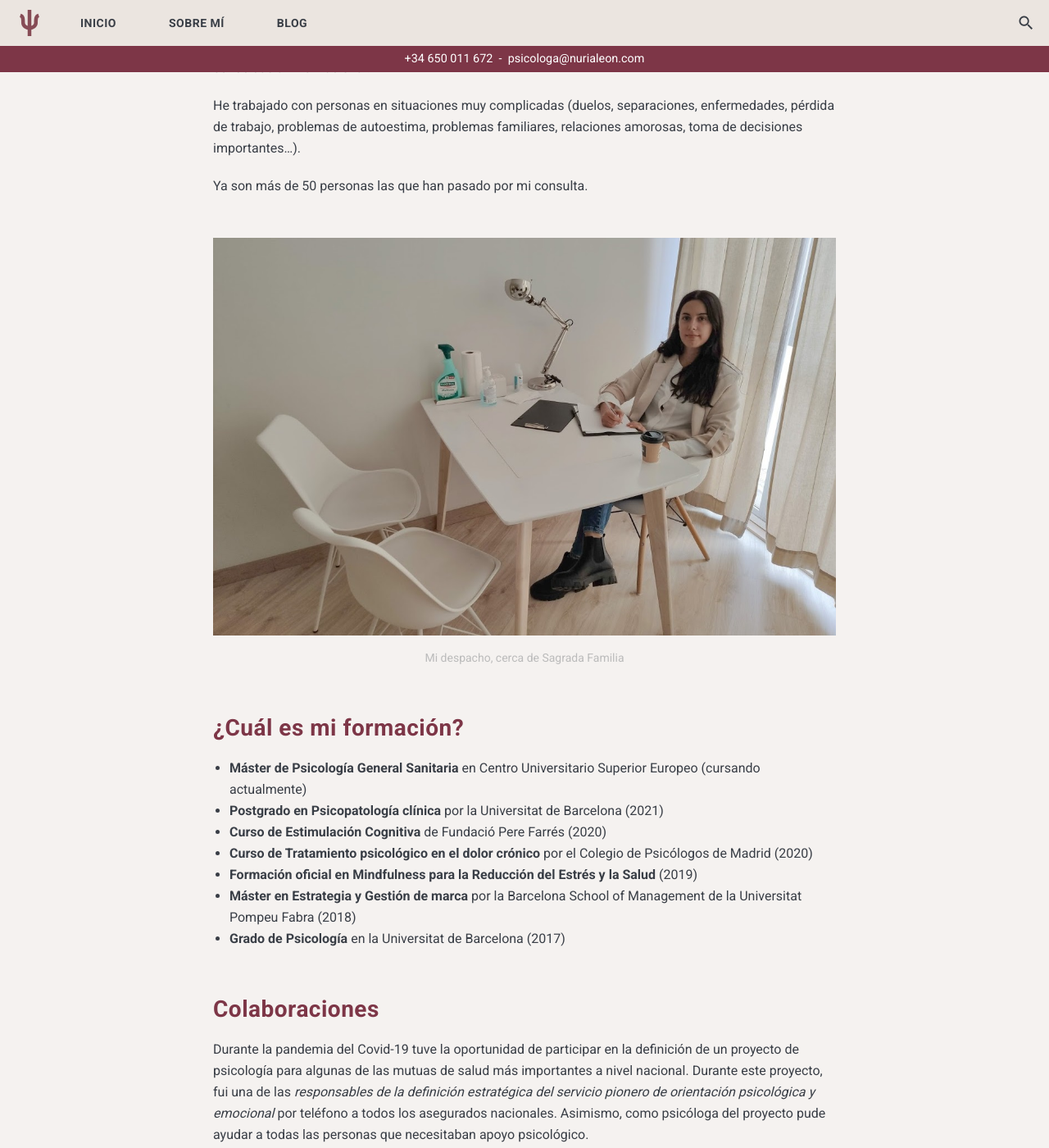
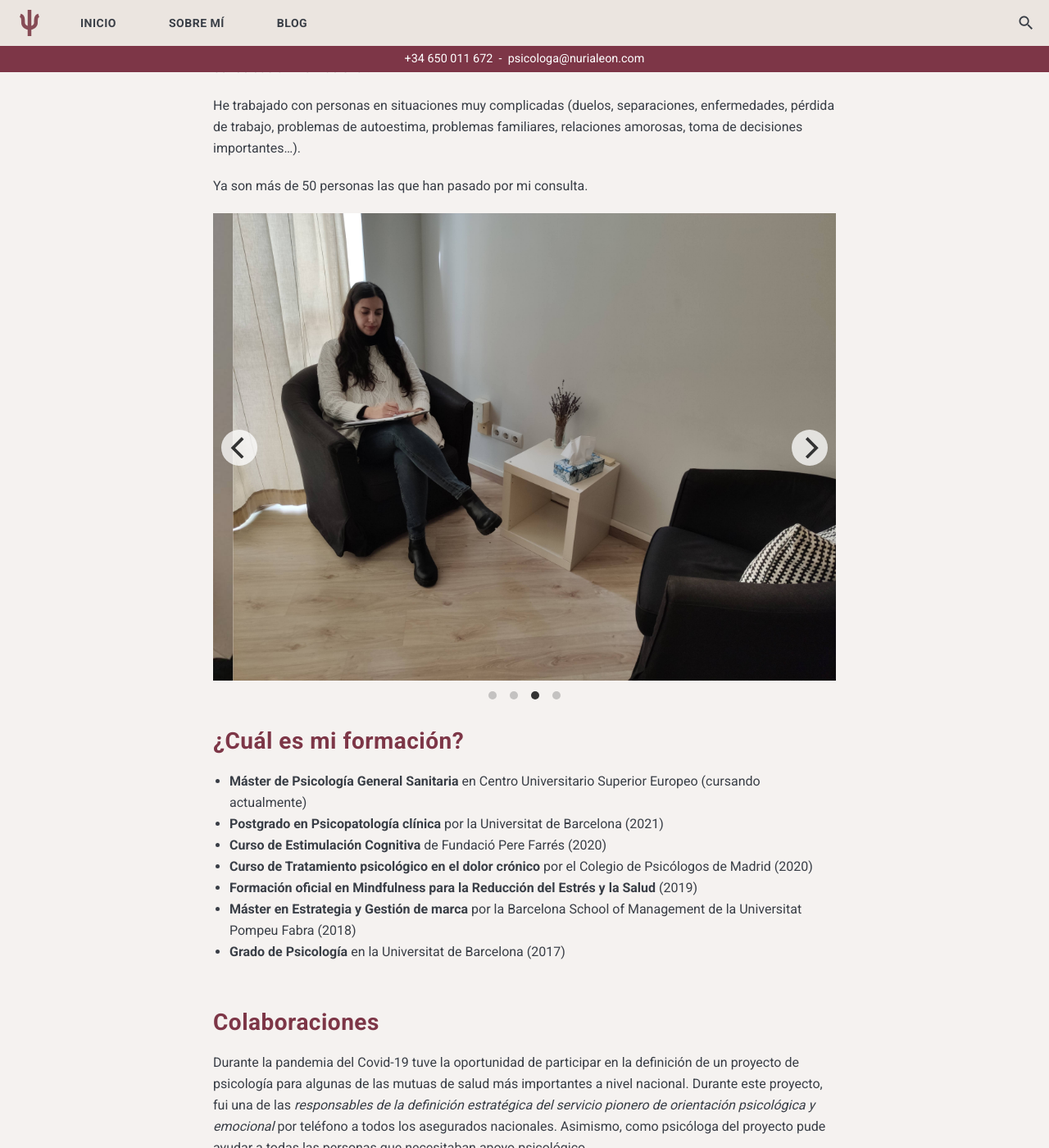
Before and after one commit to nurialeonsallent/nurialeon.com, a Jekyll site: the page built from _pages/sobre-mi.md, in a window 1280 px wide and 1400 px high, scrolled down 354 px. Shown: the whole window at 82% size. Built offline with Jekyll 4.4.1, drawn with Linux system fonts in a browser that asks for light colours; nearby versions of some CDN libraries.

Commit message:
add flickity carousel

```diff
--- a/_includes/javascripts.html
+++ b/_includes/javascripts.html
@@ -16,6 +16,19 @@
 <script src="{{ site.baseurl }}/js/common.js"></script>
 
 <script src="{{ site.baseurl }}/js/site.js"></script>
+
+<!-- carousel -->
+<link rel="stylesheet" href="https://unpkg.com/flickity@2/dist/flickity.min.css">
+<script src="https://unpkg.com/flickity@2/dist/flickity.pkgd.min.js"></script>
+
+<style>
+  .carousel-cell {
+    display: flex;
+    align-items: center;
+    justify-content: center;
+    width: 100%;
+  }
+</style>
 
 <script type="module" src="https://unpkg.com/ionicons@5.1.2/dist/ionicons/ionicons.esm.js"></script>
 <script nomodule="" src="https://unpkg.com/ionicons@5.1.2/dist/ionicons/ionicons.js"></script>
--- a/_pages/sobre-mi.md
+++ b/_pages/sobre-mi.md
@@ -12,8 +12,12 @@ He trabajado con personas en situaciones muy complicadas (duelos, separaciones,
 
 Ya son más de 50 personas las que han pasado por mi consulta.
 
-![Mi despacho]({{ site.baseurl }}/images/despacho.jpg)
-*Mi despacho, cerca de Sagrada Familia*
+<div class="carousel" data-flickity='{ "wrapAround": true, "autoPlay": true }'>
+  <div class="carousel-cell"><img src="{{ site.baseurl }}/images/despacho.jpg" /></div>
+  <div class="carousel-cell"><img src="{{ site.baseurl }}/images/5ec741eb-e9db-4797-a6ad-055d89de5e2a.jpg" /></div>
+  <div class="carousel-cell"><img src="{{ site.baseurl }}/images/img_20210411_165255.jpg" /></div>
+  <div class="carousel-cell"><img src="{{ site.baseurl }}/images/IMG_5496.jpg" /></div>
+</div>
 
 ## ¿Cuál es mi formación?
 
@@ -27,6 +31,6 @@ Ya son más de 50 personas las que han pasado por mi consulta.
 
 ## Colaboraciones
 
-Durante la pandemia del Covid-19 tuve la oportunidad de  participar en la definición de un proyecto de psicología para algunas de las mutuas de salud más importantes a nivel nacional. Durante este proyecto, fui una de las *responsables de la definición estratégica del servicio pionero de orientación psicológica y emocional* por teléfono a todos los asegurados nacionales. Asimismo, como psicóloga del proyecto pude ayudar a todas las personas que necesitaban apoyo psicológico.
+Durante la pandemia del Covid-19 tuve la oportunidad de participar en la definición de un proyecto de psicología para algunas de las mutuas de salud más importantes a nivel nacional. Durante este proyecto, fui una de las _responsables de la definición estratégica del servicio pionero de orientación psicológica y emocional_ por teléfono a todos los asegurados nacionales. Asimismo, como psicóloga del proyecto pude ayudar a todas las personas que necesitaban apoyo psicológico.
 
 He participado también en entrevistas en diferentes medios sociales, como por ejemplo [este artículo en el que hablo de autoestima e imagen corporal](https://www.esteticainfo.com/complejos-yo-liberate-y-encuentra-tu-felicidad/).
--- a/_sass/4-layouts/_page.scss
+++ b/_sass/4-layouts/_page.scss
@@ -40,7 +40,7 @@
 .page {
   margin: 2rem auto 4rem auto;
 
-  img {
+  *:not(.carousel-cell) > img {
     margin: 30px 0;
   }
 
--- a/js/common.js
+++ b/js/common.js
@@ -1,5 +1,5 @@
-$(document).ready(function() {
-  'use strict';
+$(document).ready(function () {
+  "use strict";
 
   var headerOverlay = $(".header__overlay"),
     menuOpenIcon = $(".nav__icon-menu"),
@@ -12,13 +12,13 @@ $(document).ready(function() {
   /* =======================
   // Menu and Search
   ======================= */
-  menuOpenIcon.click(function() {
+  menuOpenIcon.click(function () {
     menuOpen();
-  })
+  });
 
   menuCloseIcon.click(function () {
     menuClose();
-  })
+  });
 
   searchOpenIcon.click(function () {
     searchOpen();
@@ -55,7 +55,7 @@ $(document).ready(function() {
   // Responsive Videos
   ======================= */
   $(".post__content, .page__content").fitVids({
-    customSelector: ['iframe[src*="ted.com"]']
+    customSelector: ['iframe[src*="ted.com"]'],
   });
 
   /* =======================
@@ -63,40 +63,40 @@ $(document).ready(function() {
   ======================= */
   $(".page img, .post img").attr("data-action", "zoom");
   $(".page a img, .post a img").removeAttr("data-action", "zoom");
+  $(".page .carousel img, .post .carousel img").removeAttr(
+    "data-action",
+    "zoom"
+  );
 
   /* =======================
   // Instagram Feed
   ======================= */
   // userId and accessToken from Matthew Elsom (https://codepen.io/matthewelsom/pen/zrrrLN) for example, for which he thanks a lot!
   var instagramFeed = new Instafeed({
-    get: 'user',
+    get: "user",
     limit: 6,
-    resolution: 'standard_resolution',
-    userId: '8987997106',
-    accessToken: '8987997106.924f677.8555ecbd52584f41b9b22ec1a16dafb9',
+    resolution: "standard_resolution",
+    userId: "8987997106",
+    accessToken: "8987997106.924f677.8555ecbd52584f41b9b22ec1a16dafb9",
     template:
-      '<li class="instagram-item"><a href="{{link}}" aria-label="{{caption}}" target="_blank"><img src="{{image}}" alt="{{caption}}"></a></li>'
+      '<li class="instagram-item"><a href="{{link}}" aria-label="{{caption}}" target="_blank"><img src="{{image}}" alt="{{caption}}"></a></li>',
   });
 
-  if ($('#instafeed').length) {
+  if ($("#instafeed").length) {
     instagramFeed.run();
   }
 
   /* =======================
   // Scroll Top Button
   ======================= */
-  $(".top").click(function() {
-    $("html, body")
-      .stop()
-      .animate({ scrollTop: 0 }, "slow", "swing");
+  $(".top").click(function () {
+    $("html, body").stop().animate({ scrollTop: 0 }, "slow", "swing");
   });
-  $(window).scroll(function() {
+  $(window).scroll(function () {
     if ($(this).scrollTop() > $(window).height()) {
       $(".top").addClass("is-active");
     } else {
       $(".top").removeClass("is-active");
     }
   });
-
-
 });
```
Also changed, not shown: images/5ec741eb-e9db-4797-a6ad-055d89de5e2a.jpg (added), images/IMG_3393.jpg (added), images/IMG_5496.JPG (added), images/despacho.jpg, images/img_20210411_165255.jpg (added).
